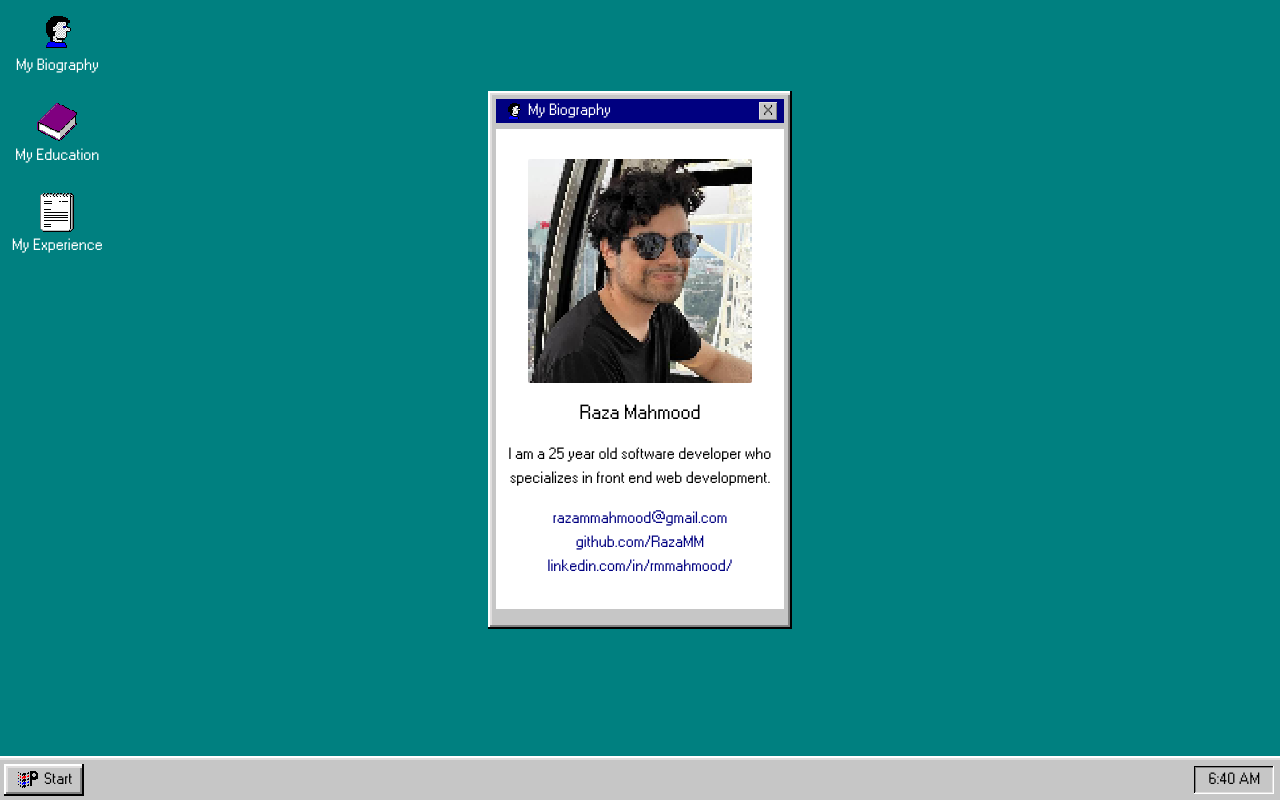
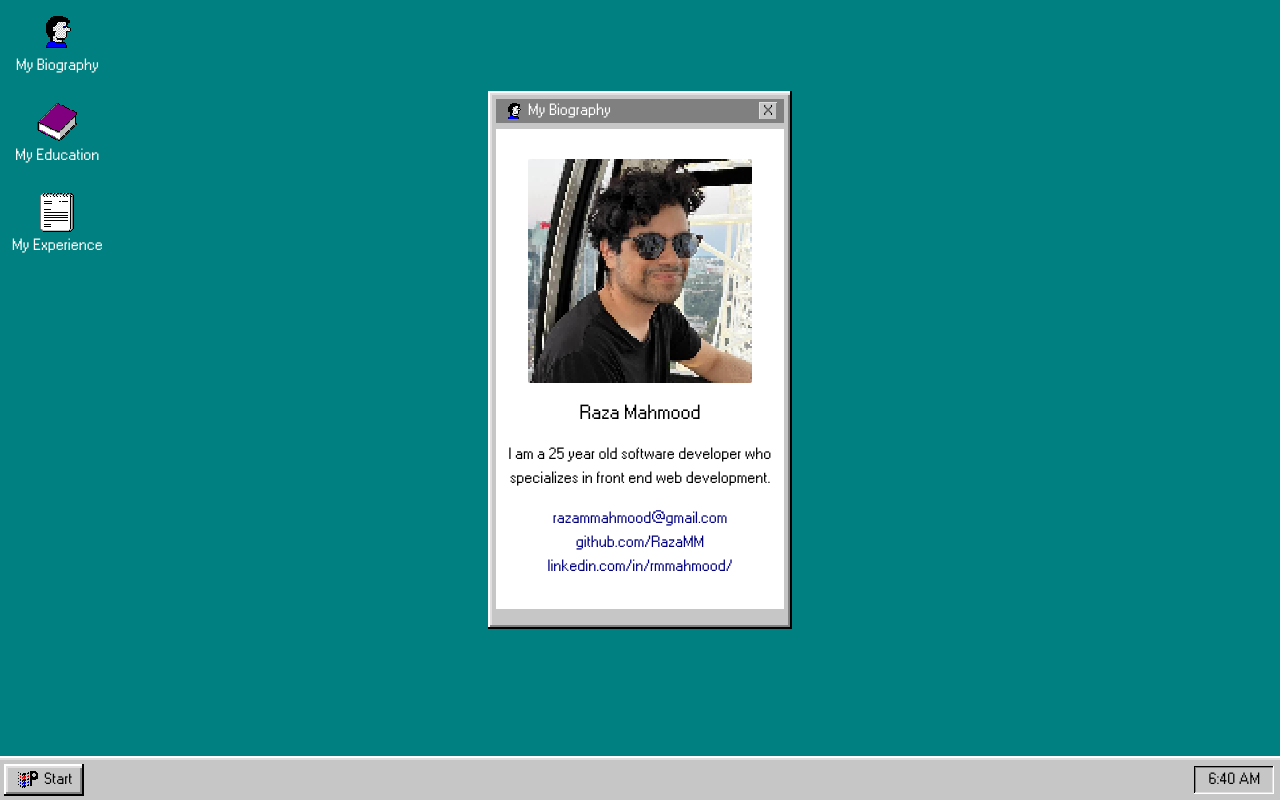
Before and after one commit to RazaMM/portfolio, a Next.js app: page / in a window 1280 px wide. Built offline with nearby package versions, Linux system fonts and the light colour scheme.

Commit message:
add styling for active/non-active windows

```diff
--- a/src/components/Window.tsx
+++ b/src/components/Window.tsx
@@ -6,8 +6,9 @@ import { Program } from '@/components/programs';
 import { defaultBounds, useDraggable } from '@/utils/useDraggable';
 import { ResizeDirection, useResizable } from '@/utils/useResizable';
 import { useWindowDimensions } from '@/utils/useWindowDimensions';
+import classNames from 'classnames';
 
-export default function Window({ program }: { program: Program }) {
+export default function Window({ program, active }: { program: Program; active?: boolean }) {
   const [windowWidth, windowHeight] = useWindowDimensions();
   const [draggingBounds, setDraggingBounds] = useState(defaultBounds);
   const { handle, dragged, isDragging } = useDraggable<HTMLDivElement, HTMLDivElement>(draggingBounds);
@@ -71,14 +72,20 @@ export default function Window({ program }: { program: Program }) {
         //@ts-expect-error
         dragged.current = el;
 
-        if(program.resizeable) {
+        if (program.resizeable) {
           //@ts-expect-error
           resized.current = el;
         }
       }}
     >
       <div className='flex h-full w-full flex-col items-center justify-center gap-1.5 bg-w95-grey px-1 pb-4 pt-1 shadow-w95'>
-        <div className='flex h-6 w-full items-center bg-w95-blue px-2' ref={handle}>
+        <div
+          className={classNames('flex h-6 w-full items-center px-2', {
+            'bg-w95-blue': active,
+            'bg-w95-dark-grey': !active,
+          })}
+          ref={handle}
+        >
           {program.icon && (
             <Image src={program.icon.src} alt={program.icon.alt} className='pointer-events-none mr-1 h-5 w-auto' />
           )}
```
